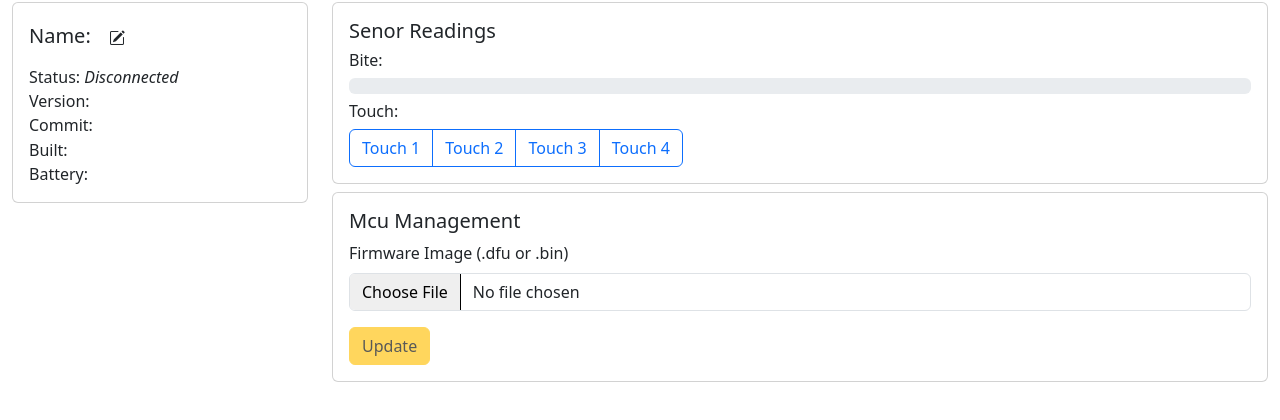
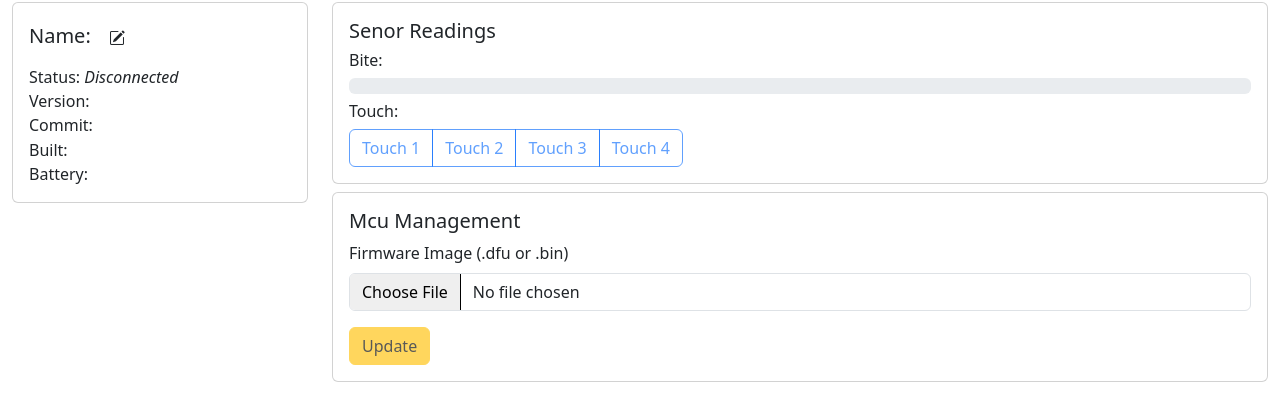
Before and after one commit to CuriousInventions/SmartPaci-web, a website built with Vite: page src/index.html in a window 1280 px wide. Shown: the part 62-482 px from the top of the page. Built offline with nearby package versions, Linux system fonts and the light colour scheme.

Commit message:
Disable checkboxes used to show touch status

```diff
--- a/src/index.html
+++ b/src/index.html
@@ -74,16 +74,16 @@
                             <div class="card-text mt-2">
                                 <h6>Touch:</h6>
                                 <div class="btn-group" role="group">
-                                    <input type="checkbox" class="btn-check" id="btnTouchCheck0" autocomplete="off">
+                                    <input type="checkbox" disabled class="btn-check" id="btnTouchCheck0" autocomplete="off">
                                     <label class="btn btn-outline-primary" for="btnTouchCheck0">Touch 1</label>
 
-                                    <input type="checkbox" class="btn-check" id="btnTouchCheck1" autocomplete="off">
+                                    <input type="checkbox" disabled class="btn-check" id="btnTouchCheck1" autocomplete="off">
                                     <label class="btn btn-outline-primary" for="btnTouchCheck1">Touch 2</label>
 
-                                    <input type="checkbox" class="btn-check" id="btnTouchCheck2" autocomplete="off">
+                                    <input type="checkbox" disabled class="btn-check" id="btnTouchCheck2" autocomplete="off">
                                     <label class="btn btn-outline-primary" for="btnTouchCheck2">Touch 3</label>
 
-                                    <input type="checkbox" class="btn-check" id="btnTouchCheck3" autocomplete="off">
+                                    <input type="checkbox" disabled class="btn-check" id="btnTouchCheck3" autocomplete="off">
                                     <label class="btn btn-outline-primary" for="btnTouchCheck3">Touch 4</label>
                                 </div>
                             </div>
```
